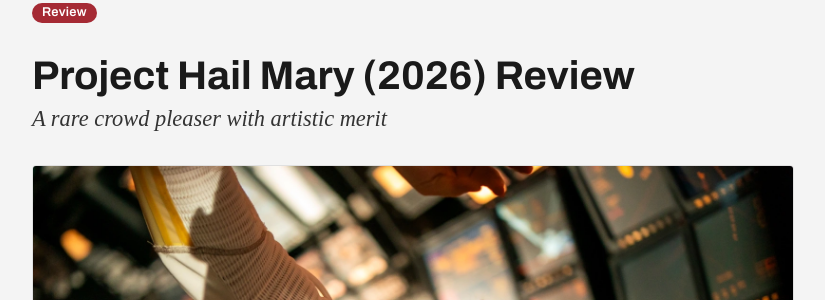
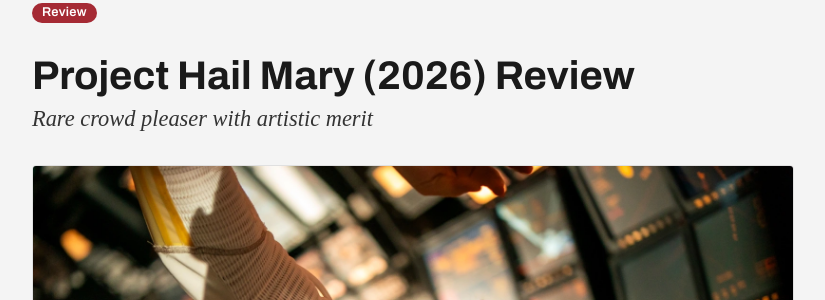
Before and after one commit to Slowburn-Movies/slowburn-movies.github.io, a Jekyll site: the page built from _posts/2026-03-26-project-hail-mary.md, in a window 1280 px wide and 900 px high. Shown: the part 155-455 px from the top of the window, without its empty margins (228-1053 px from the left). Built offline with Jekyll 4.4.1, drawn with Linux system fonts in a browser that asks for light colours; some web fonts are replaced.

```diff
--- a/_posts/2026-03-26-project-hail-mary.md
+++ b/_posts/2026-03-26-project-hail-mary.md
@@ -5,7 +5,7 @@ date: 2026-03-26
 author: jeff
 
 title: "Project Hail Mary"
-subtitle: "A rare crowd pleaser with artistic merit"
+subtitle: "Rare crowd pleaser with artistic merit"
 release_year: 2026
 director: "Phil Lord and Christopher Miller"
 
```
